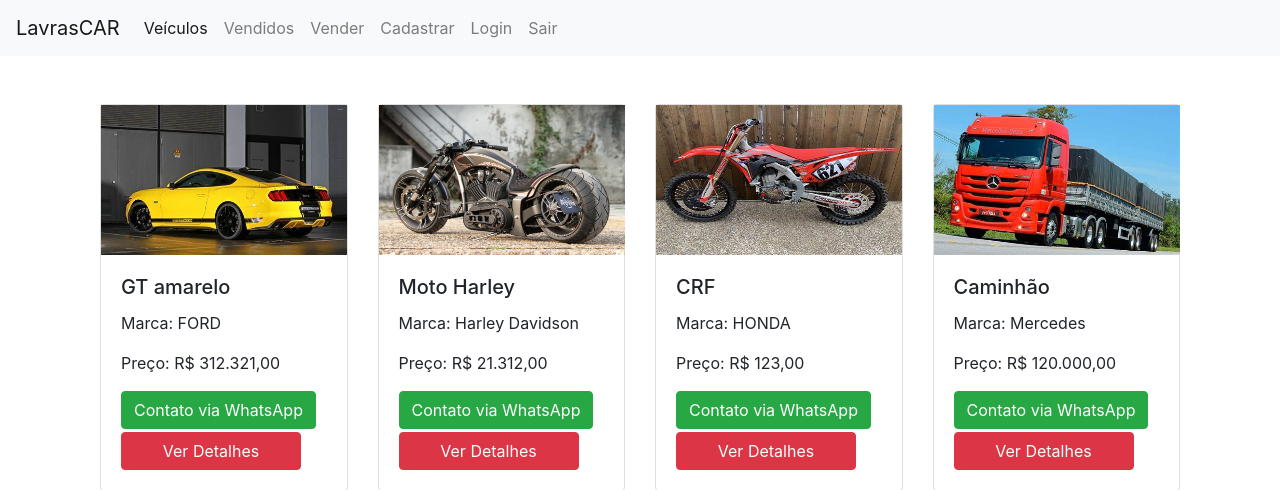
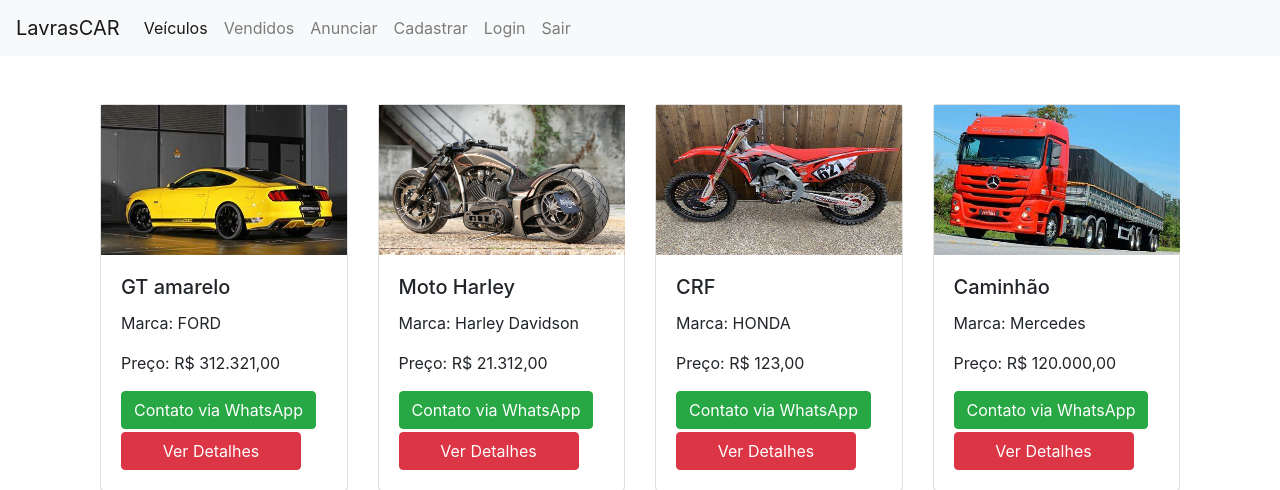
Before and after one commit to claudioreisjr/system-car, a Django app: page /car/ in a window 1280 px wide. Shown: the top 490 px of the page. Run offline with Django 5.2, Linux system fonts and the light colour scheme; data comes from the database, SQL or seed files in the repository; some libraries are stand-ins or nearby versions.

Commit message:
ajustes finais

```diff
--- a/car/templates/base_generic.html
+++ b/car/templates/base_generic.html
@@ -41,7 +41,7 @@
                     <a class="nav-link" href="/car/vendidos">Vendidos</a>
                 </li>
                 <li class="nav-item">
-                    <a class="nav-link" href="/car/newcar">Vender</a>
+                    <a class="nav-link" href="/car/newcar">Anunciar</a>
                 </li>
                 <!--Cadastro e Login e Sair Link-->
                 <li class="nav-item">
```
Also changed, not shown: README.md.
